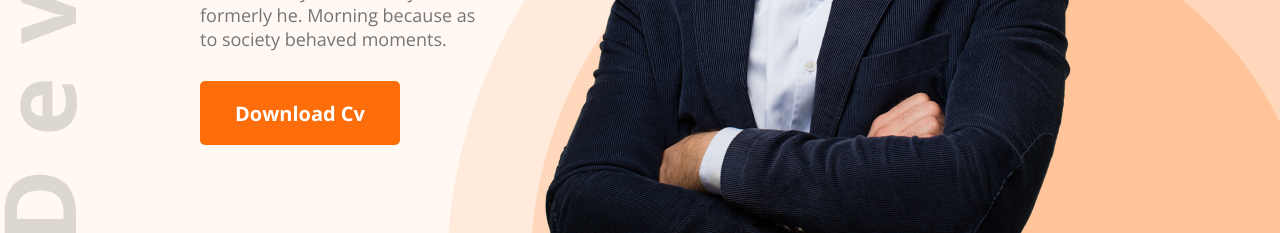
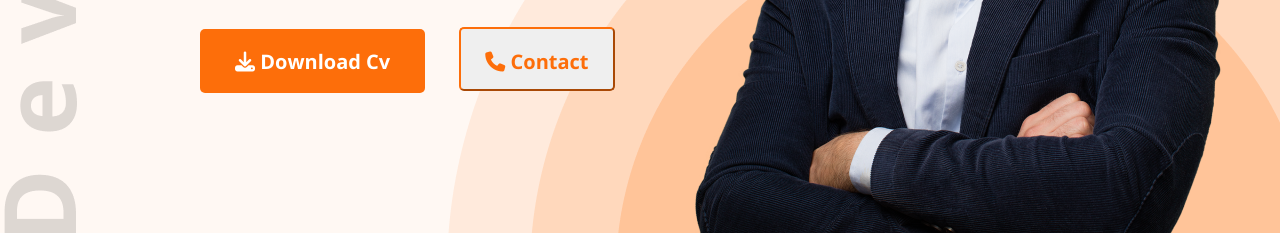
Before and after one commit to shakilahmedrana/developer-portfolio, a plain HTML site: page index.html in a window 1280 px wide. Shown: the part 567-800 px from the top of the page. Drawn offline with nearby package versions, Linux system fonts and the light colour scheme.

Commit message:
added font awsome icons

```diff
--- a/index.html
+++ b/index.html
@@ -10,6 +10,8 @@
     <link rel="preconnect" href="https://fonts.gstatic.com" crossorigin>
     <link href="https://fonts.googleapis.com/css2?family=Montserrat:wght@500&family=Open+Sans:wght@400;700&display=swap" rel="stylesheet">
     <link rel="stylesheet" href="styles/portfolio.css">
+    <link rel="stylesheet" href="https://cdnjs.cloudflare.com/ajax/libs/font-awesome/6.3.0/css/all.min.css" integrity="sha512-SzlrxWUlpfuzQ+pcUCosxcglQRNAq/DZjVsC0lE40xsADsfeQoEypE+enwcOiGjk/bSuGGKHEyjSoQ1zVisanQ==" crossorigin="anonymous" referrerpolicy="no-referrer"
+    />
 </head>
 <header class="header">
     <nav>
@@ -23,10 +25,11 @@
     <!-- header banner -->
     <div class="banner">
         <div>
-            <h3 class="banner-sub-title">Hi, I am</h3>
+            <h3 class="banner-sub-title"> Hi, I am</h3>
             <h1 class="banner-title">Mary Hardy</h1>
             <p class="banner-descriptions">Shot what able cold new see hold.Friendly as an betrayed formerly he. Morning because as to society behaved moments.</p>
-            <button class="btn-primary">Download Cv</button>
+            <button class="btn-primary"><i class="fa-solid fa-download"></i> Download Cv</button>
+            <button class="contact-btn"><i class="fa-solid fa-phone"></i> Contact</button>
         </div>
         <img src="images/hardy.png" alt="">
     </div>
--- a/styles/portfolio.css
+++ b/styles/portfolio.css
@@ -16,6 +16,18 @@
     color: #FFFFFF;
     padding: 18px 35px;
     border: 0;
+}
+
+.contact-btn {
+    color: #FD6E0A;
+    border-color: #FD6E0A;
+    border-radius: 5px;
+    margin-left: 30px;
+    font-weight: 700;
+    font-size: 20px;
+    /* position: absolute; */
+    padding: 19px 24px;
+    height: 64px;
 }
 
 .header {
@@ -55,7 +67,8 @@ nav li {
 .banner {
     display: flex;
     align-items: center;
-    margin: 0 200px;
+    /* margin: 0 200px; */
+    margin: 0 50px 0 200px;
     margin-bottom: 130px;
 }
 
```
